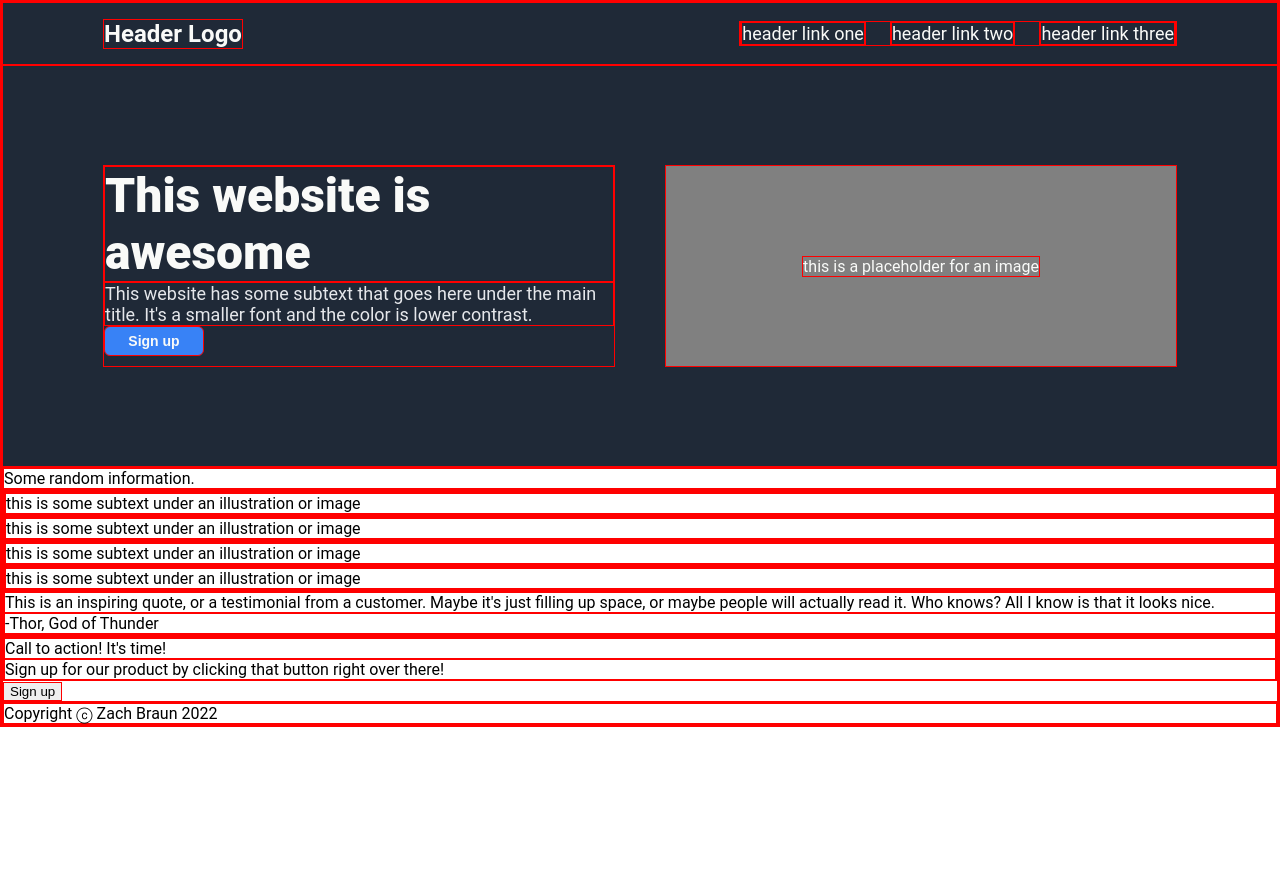
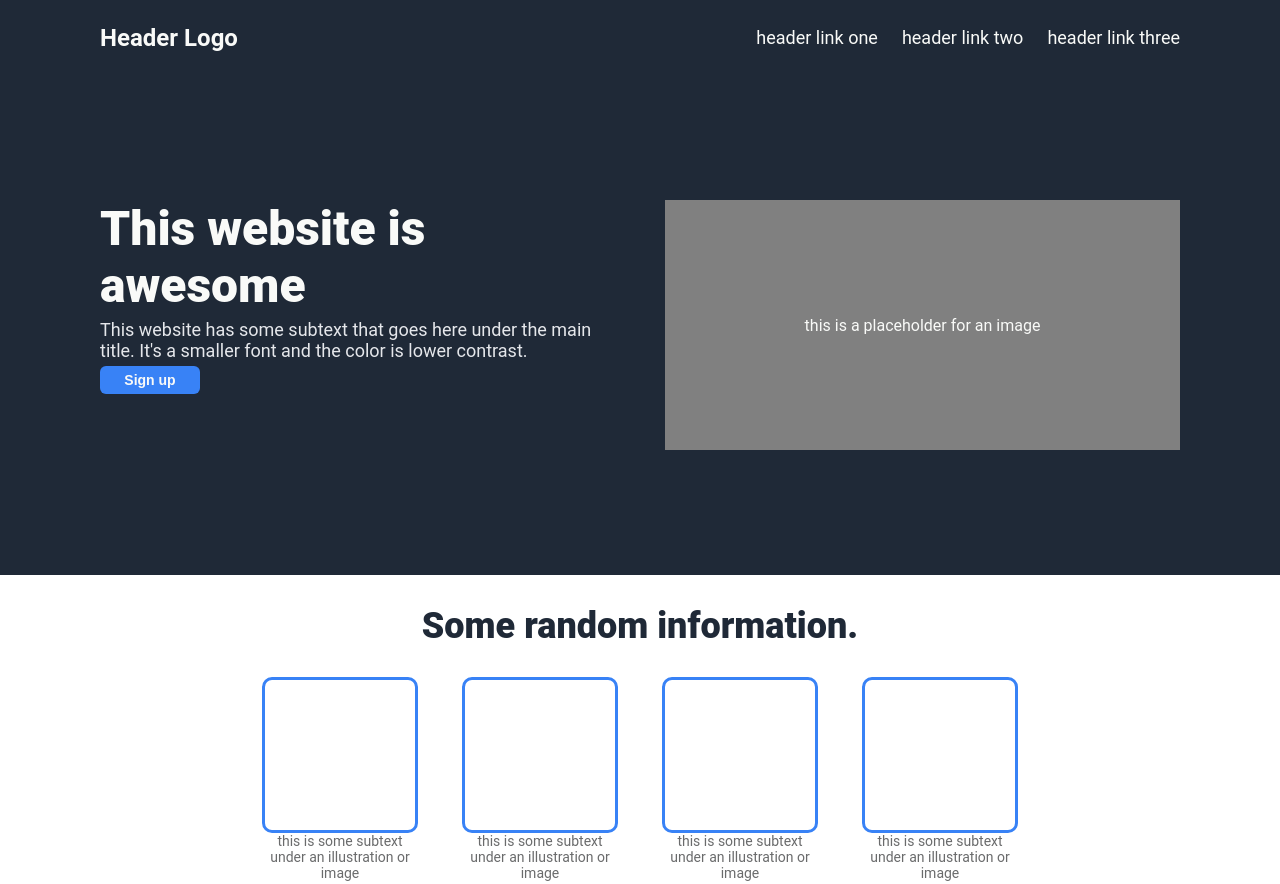
Before and after one commit to zzachbraun/odin-flexbox-fullsite, a plain HTML site: page index.html in a window 1280 px wide. Shown: the top 884 px of the page. Before the commit the page ends 800 px from the top, so only its background shows below. Drawn offline with Linux system fonts and the light colour scheme.

Commit message:
Finished initial design

```diff
--- a/index.html
+++ b/index.html
@@ -12,6 +12,7 @@
 
 <body>
     <div class="header">
+        <div class="header-wrapper">
             <div class="header-logo">Header Logo</div>
             <ul class="header-links">
                 <li><a href="#">header link one</a></li>
@@ -19,7 +20,9 @@
                 <li><a href="#">header link three</a></li>
             </ul>
         </div>
+    </div>
     <div class="hero">
+        <div class="hero-wrapper">
             <div class="hero-text">
                 <div class="hero-main-text">This website is awesome</div>
                 <div class="hero-secondary-text">This website has some subtext that goes here under the main title.
@@ -27,10 +30,12 @@
                 <button class="hero-button">Sign up</button>
             </div>
             <div class="hero-image">
-            <div class="image">this is a placeholder for an image</div>
+                <div>this is a placeholder for an image</div>
+            </div>
         </div>
     </div>
     <div class="information">
+        <div class="content-wrapper">
             <div class="content-title">Some random information.</div>
             <div class="content-container">
                 <div class="content">
@@ -50,20 +55,24 @@
                     <div class="content-subtext">this is some subtext under an illustration or image</div>
                 </div>
             </div>
+        </div>
+        <div class="quote-wrapper">
             <div class="quote-container">
-            <div class="quote">This is an inspiring quote, or a testimonial from a customer. Maybe it's just filling up
-                space,
-                or maybe people will actually read it. Who knows? All I know is that it looks nice.
+                <div class="quote">This is an inspiring quote, or a testimonial from a customer. Maybe it's just filling
+                    up space, or maybe people will actually read it. Who knows? All I know is that it looks nice.
                 </div>
                 <div class="quote-author">-Thor, God of Thunder</div>
             </div>
         </div>
+    </div>
     <div class="call-container">
+        <div class="call-wrapper">
             <div class="call-content">
                 <div class="call-title">Call to action! It's time!</div>
                 <div class="call-text">Sign up for our product by clicking that button right over there!</div>
             </div>
             <button class="call-button">Sign up</button>
+        </div>
     </div>
     <div class="footer">
         <div class="footer-text">Copyright ⓒ Zach Braun 2022</div>
--- a/styles.css
+++ b/styles.css
@@ -1,7 +1,3 @@
-* {
-    border: 1px red solid;
-}
-
 body {
     display: flex;
     flex-direction: column;
@@ -28,11 +24,17 @@ li {
     height: 75px;
     background-color: #1F2937;
     color: #f9faf8;
+    justify-content: center;
+
+}
+
+.header-wrapper {
+    display: flex;
     justify-content: space-between;
     align-items: center;
     padding: 0px 100px;
-    flex: 0 0;
-
+    flex: 0 1 1200px;
+    min-width: 600px;
 }
 
 .header-logo {
@@ -50,18 +52,26 @@ li {
     display: flex;
     background-color: #1F2937;
     color: #f9faf8;
-    height: 400px;
+    height: 500px;
+    justify-content: center;
+}
+
+.hero-wrapper {
+    display: flex;
     align-items: center;
     justify-content: space-between;
+    gap: 50px;
+    flex: 0 1 1200px;
+    min-width: 600px;
     padding: 0px 100px;
-    gap: 50px;
 }
 
 .hero-text {
     display: flex;
     flex-direction: column;
-    height: 200px;
+    height: 50%;
     flex: 1 1 0px;
+    gap: 5px
 }
 
 .hero-main-text {
@@ -82,13 +92,135 @@ li {
     color: #f9faf8;
     font-weight: 700;
     font-size: 14px;
+    border: none;
 }
 
 .hero-image {
     display: flex;
     background-color: gray;
-    height: 200px;
+    height: 50%;
     flex: 1 0 0px;
     align-items: center;
     justify-content: center;
+    min-width: 300px;
 }
+
+.information {
+    display: flex;
+    flex-direction: column;
+}
+
+.content-wrapper {
+    display: flex;
+    flex-direction: column;
+    min-width: 600px;
+}
+
+.content-title {
+    font-size: 36px;
+    font-weight: 900;
+    color: #1F2937;
+    margin: 30px 0px;
+    text-align: center;
+}
+
+.content-container {
+    display: flex;
+    justify-content: center;
+    gap: 50px;
+    padding-bottom: 100px;
+}
+
+.content {
+    display: flex;
+    flex-direction: column;
+    align-items: center;
+    width: 150px;
+}
+
+.content-subtext {
+    font-size: 14px;
+    color: #6a6b6c;
+    text-align: center;
+}
+
+.image {
+    height: 150px;
+    width: 150px;
+    border-radius: 10px;
+    border: 3px #3882f6 solid;
+}
+
+.quote-container {
+    display: flex;
+    flex-direction: column;
+    flex: 0 1 800px;
+    min-width: 400px;
+    align-items: center;
+    padding: 100px 0px;
+    height: auto;
+}
+
+.quote-wrapper {
+    background-color: #e5e7eb;
+    display: flex;
+    justify-content: center;
+}
+
+.quote {
+    font-size: 36px;
+    font-style: italic;
+    color: #1F2937;
+}
+
+.quote-author {
+    align-self: flex-end;
+    font-size: 28px;
+    font-weight: 700;
+}
+
+.call-container {
+    display: flex;
+    justify-content: center;
+
+}
+
+.call-wrapper {
+    display: flex;
+    gap: 60px;
+    flex: 0 1 1200px;
+    min-width: 600px;
+    justify-content: center;
+    margin: 75px 200px;
+    padding: 40px 30px;
+    border-radius: 10px;
+    background-color: #3882f6;
+    color: #f9faf8;
+    gap: 60px;
+}
+
+.call-title {
+    font-size: 20px;
+    font-weight: 600;
+}
+
+.call-button {
+    background-color: #3882f6;
+    border-radius: 6px;
+    width: 100px;
+    padding: 6px 10px;
+    color: #f9faf8;
+    font-weight: 700;
+    font-size: 14px;
+    border: 2px solid #f9faf8;
+    align-self: center;
+}
+
+.footer {
+    display: flex;
+    height: 75px;
+    background-color: #1F2937;
+    color: #f9faf8;
+    justify-content: center;
+    align-items: center;
+}
```
Lines whose indentation alone changed are shown as unchanged.
